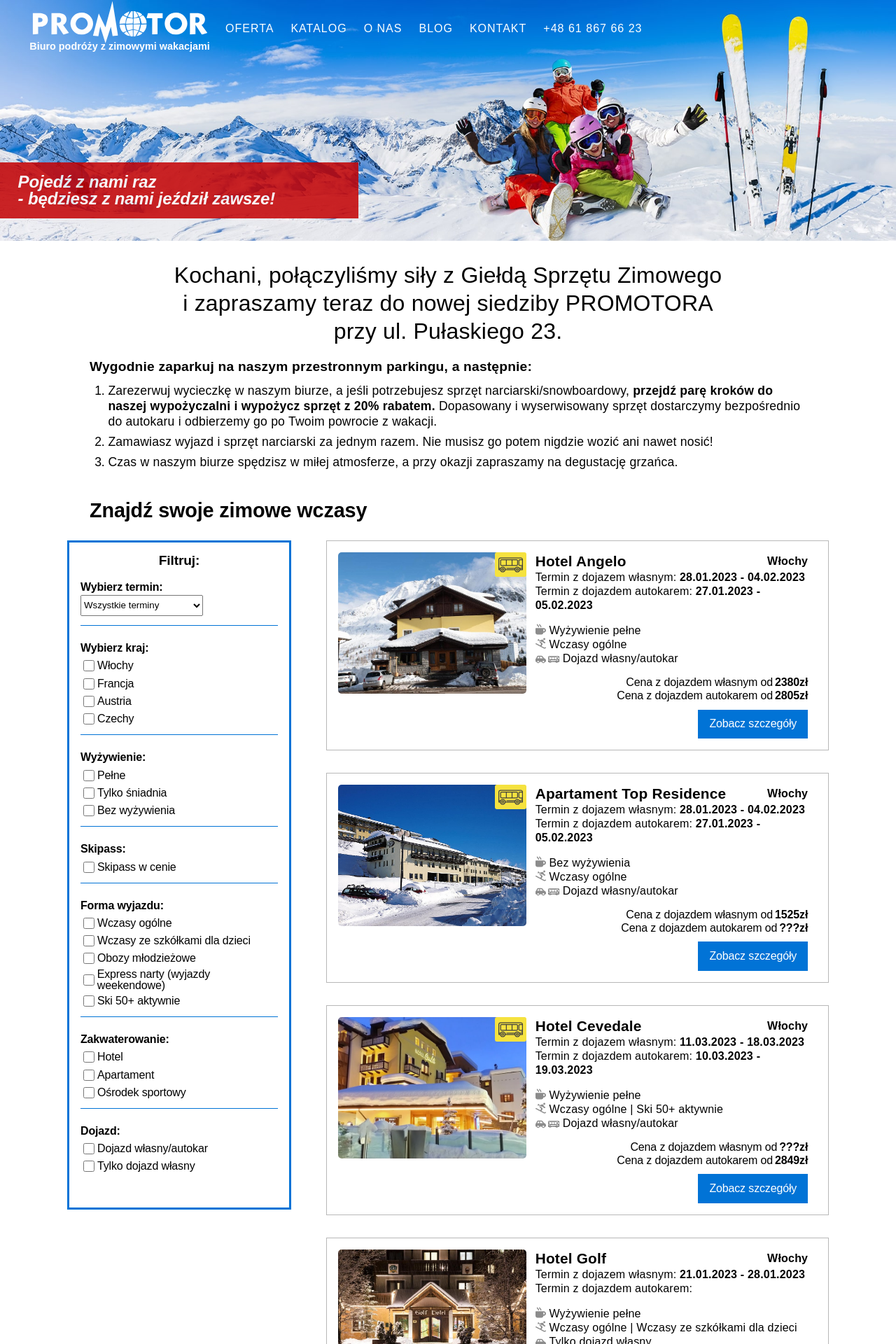
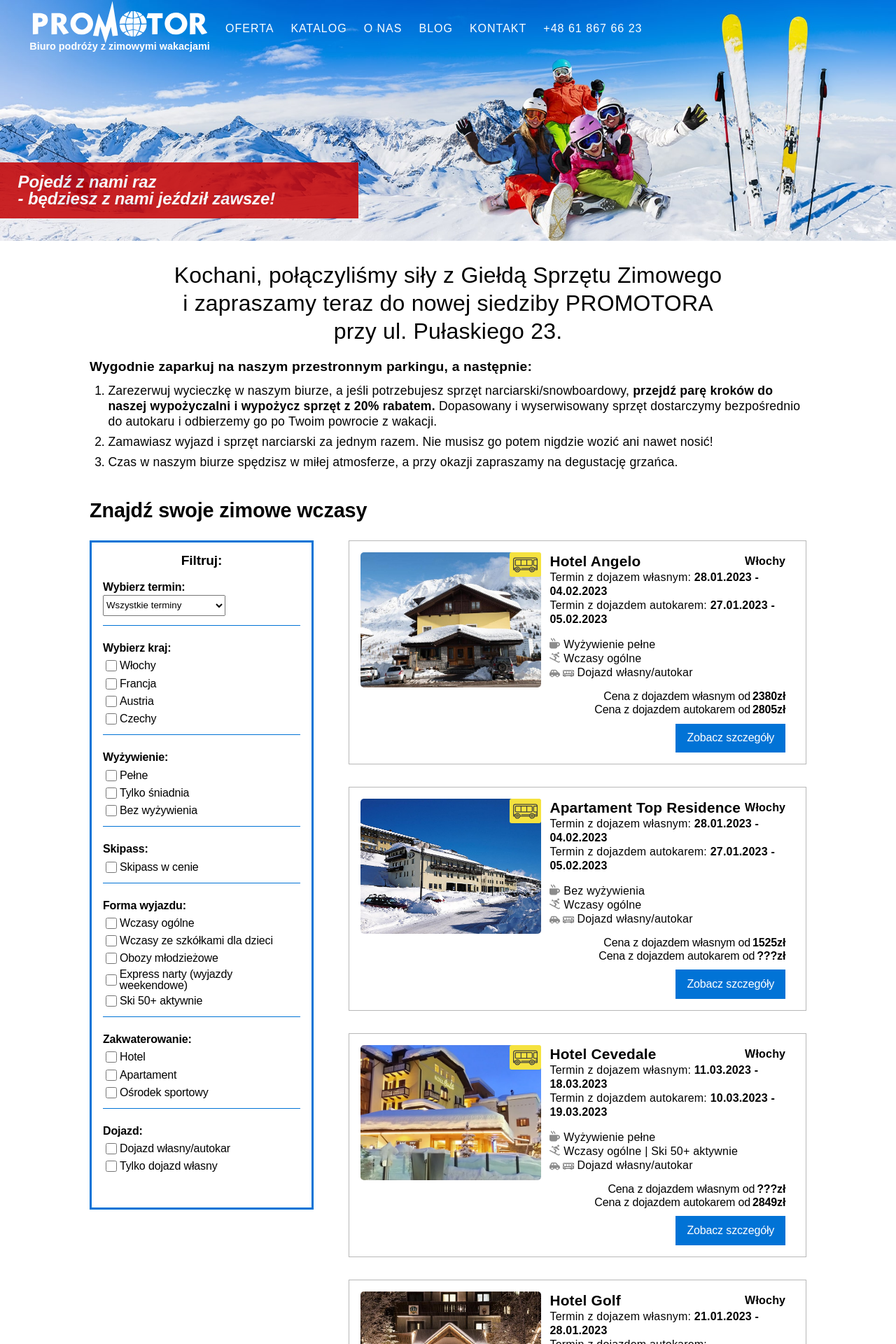
Before and after one commit to BartoszDadok/Promotor, a Next.js app: page / in a window 1280 px wide. Shown: the top 1920 px of the page at 70% size. Built offline with nearby package versions, Linux system fonts and the light colour scheme.

Commit message:
width offer

```diff
--- a/components/organisms/Offer/Offer.styles.ts
+++ b/components/organisms/Offer/Offer.styles.ts
@@ -19,8 +19,9 @@ export const OfferWrapper = styled.section`
   flex-direction: column;
   justify-content: center;
   justify-items: center;
+
   @media (max-width: 1600px) {
-    width: 85%;
+    width: 80%;
   }
   @media (max-width: 1100px) {
     grid-gap: 0 20px;
```
